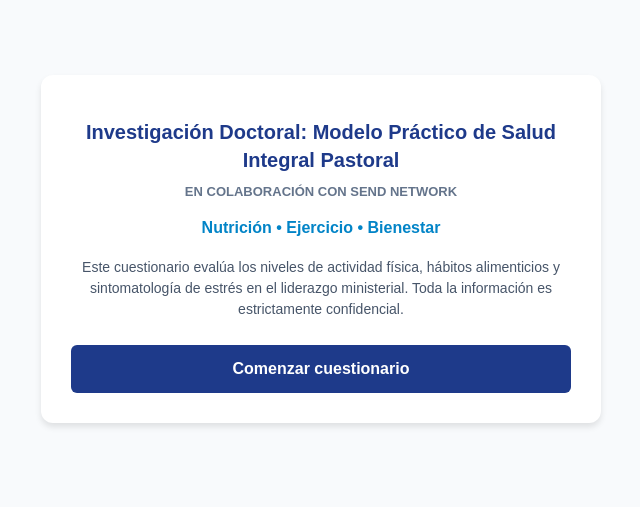
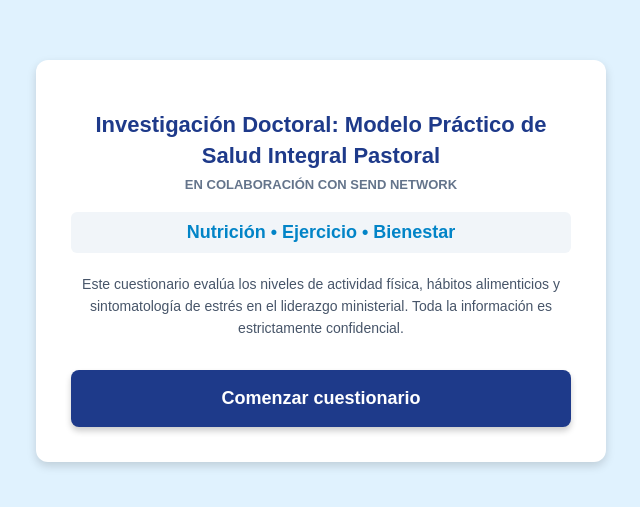
Before and after one commit to barrantesea-tico/Salud-Pastoral, a plain HTML site: page index.html in a window 1280 px wide. Shown: the part 179-686 px from the top of the page, without its empty margins (319-959 px from the left). Drawn offline with Linux system fonts and the light colour scheme.

Commit message:
Update index.html

```diff
--- a/index.html
+++ b/index.html
@@ -4,29 +4,36 @@
     <meta charset="UTF-8">
     <meta name="viewport" content="width=device-width, initial-scale=1.0">
     <title>Investigación Doctoral</title>
+    <!-- Esto obliga a los teléfonos a borrar el error de Google Search anterior -->
+    <meta http-equiv="Cache-Control" content="no-cache, no-store, must-revalidate">
+    <meta http-equiv="Pragma" content="no-cache">
+    <meta http-equiv="Expires" content="0">
     <style>
-        body { background-color: #f8fafc; color: #0f172a; font-family: sans-serif; padding: 20px; display: flex; align-items: center; justify-content: center; min-height: 100vh; }
-        .container { max-width: 500px; width: 100%; background: white; padding: 30px; border-radius: 12px; box-shadow: 0 4px 6px rgba(0,0,0,0.1); text-align: center; }
-        h1 { color: #1e3a8a; font-size: 20px; margin-bottom: 10px; line-height: 1.4; }
-        .colab { color: #64748b; font-size: 13px; font-weight: bold; text-transform: uppercase; margin-bottom: 20px; }
-        .ejes { font-size: 16px; color: #0284c7; font-weight: bold; margin-bottom: 20px; }
-        .desc { font-size: 14px; color: #475569; margin-bottom: 25px; line-height: 1.5; }
-        .btn-cuestionario { display: block; text-align: center; background: #1e3a8a; color: white; padding: 15px; border-radius: 6px; text-decoration: none; font-weight: bold; font-size: 16px; }
+        body { background-color: #e0f2fe; color: #0f172a; font-family: sans-serif; text-align: center; padding: 40px 20px; display: flex; align-items: center; justify-content: center; min-height: 100vh; margin: 0; }
+        .container { max-width: 500px; width: 100%; background: white; padding: 35px; border-radius: 12px; box-shadow: 0 4px 10px rgba(0,0,0,0.15); }
+        h1 { color: #1e3a8a; font-size: 22px; margin-bottom: 5px; line-height: 1.4; }
+        .colab { color: #64748b; font-size: 13px; font-weight: bold; margin-bottom: 20px; text-transform: uppercase; }
+        .ejes { font-size: 18px; color: #0284c7; font-weight: bold; margin-bottom: 20px; background: #f1f5f9; padding: 10px; border-radius: 6px; }
+        .desc { font-size: 14px; color: #475569; margin-bottom: 30px; line-height: 1.6; }
+        .btn-cuestionario { display: block; background-color: #1e3a8a; color: white; padding: 18px; border-radius: 8px; text-decoration: none; font-weight: bold; font-size: 18px; box-shadow: 0 4px 6px rgba(0,0,0,0.2); transition: background 0.3s; }
+        .btn-cuestionario:hover { background-color: #0284c7; }
     </style>
 </head>
 <body>
 
-<div class="container">
-    <h1>Investigación Doctoral: Modelo Práctico de Salud Integral Pastoral</h1>
-    <div class="colab">En colaboración con Send Network</div>
+    <div class="container">
+        <h1>Investigación Doctoral: Modelo Práctico de Salud Integral Pastoral</h1>
+        <div class="colab">En colaboración con Send Network</div>
 
-    <div class="ejes">Nutrición • Ejercicio • Bienestar</div>
+        <div class="ejes">Nutrición • Ejercicio • Bienestar</div>
 
-    <p class="desc">Este cuestionario evalúa los niveles de actividad física, hábitos alimenticios y sintomatología de estrés en el liderazgo ministerial. Toda la información es estrictamente confidencial.</p>
+        <p class="desc">
+            Este cuestionario evalúa los niveles de actividad física, hábitos alimenticios y sintomatología de estrés en el liderazgo ministerial. Toda la información es estrictamente confidencial.
+        </p>
 
-    <!-- UN SOLO BOTÓN CON TU ENLACE DIRECTO SIN RODEOS -->
-    <a href="https://google.com" target="_blank" class="btn-cuestionario">Comenzar cuestionario</a>
-</div>
+        <!-- TU FORMULARIO ENLAZADO CORRECTAMENTE AQUÍ -->
+        <a href="https://google.com" class="btn-cuestionario">Comenzar cuestionario</a>
+    </div>
 
 </body>
 </html>
```
